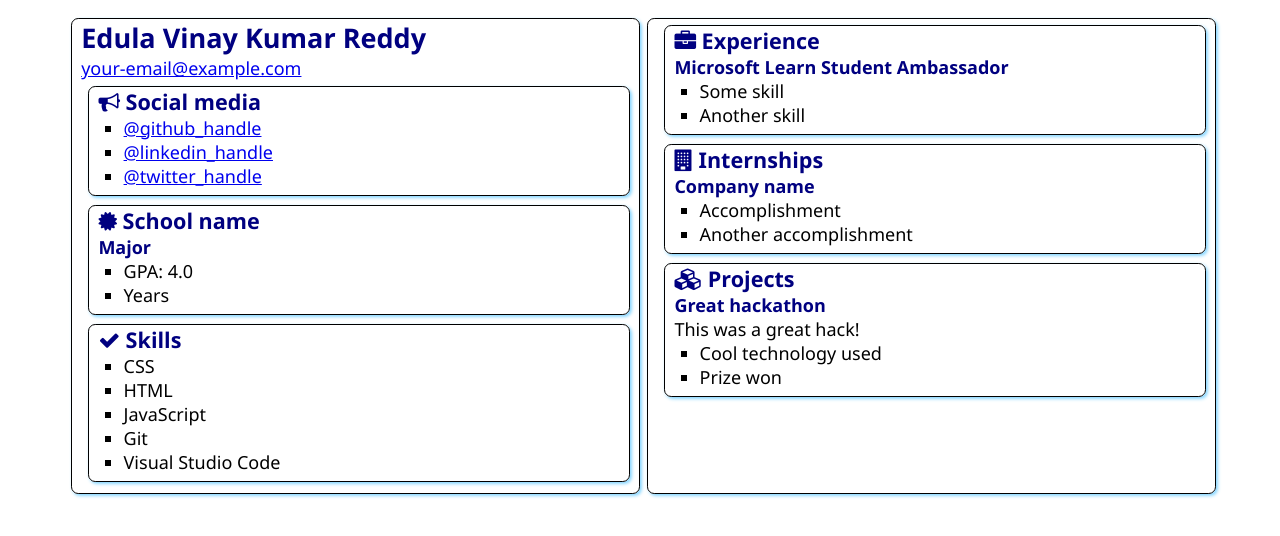
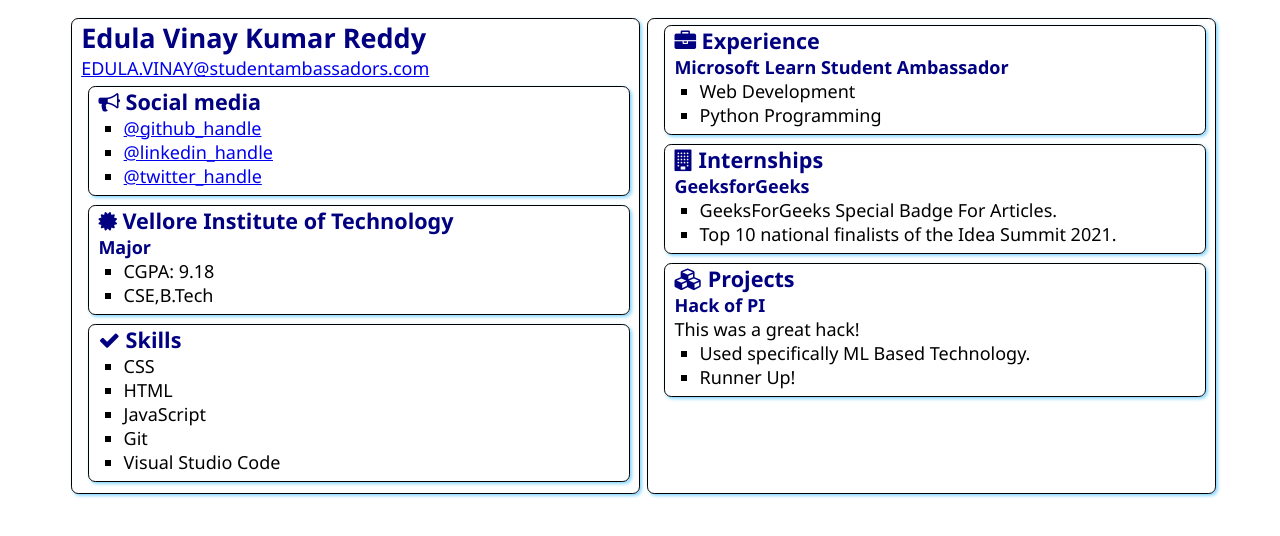
Before and after one commit to VinayEdula/SATechnicalOnboarding, a plain HTML site: page src/index.html in a window 1280 px wide. Drawn offline with Linux system fonts and the light colour scheme.

Commit message:
Updated My Personal Details.
Updated my details !

```diff
--- a/src/index.html
+++ b/src/index.html
@@ -15,7 +15,7 @@
     <main>
         <article class="box">
             <h1>Edula Vinay Kumar Reddy</h1>
-            <div><a href="mailto:your.email@example.com">your-email@example.com</a></div>
+            <div><a href="mailto:EDULA.VINAY@studentambassadors.com">EDULA.VINAY@studentambassadors.com</a></div>
 
             <section class="box">
                 <h2>
@@ -23,9 +23,9 @@
                     Social media
                 </h2>
                 <ul>
-                    <li><a href="https://github.com/<handle>">@github_handle</a></li>
-                    <li><a href="https://linkedin.com/in/<handle>">@linkedin_handle</a></li>
-                    <li><a href="https://twitter.com/<handle>">@twitter_handle</a></li>
+                    <li><a href="https://github.com/vinayedula">@github_handle</a></li>
+                    <li><a href="https://linkedin.com/in/vinayedula">@linkedin_handle</a></li>
+                    <li><a href="https://twitter.com/vinayedula">@twitter_handle</a></li>
                 </ul>
             </section>
 
@@ -33,12 +33,12 @@
                 <div class="education">
                     <h2>
                         <i class="fa fa-certificate" aria-hidden="true"></i>
-                        School name
+                        Vellore Institute of Technology
                     </h2>
                     <h3>Major</h3>
                     <ul>
-                        <li>GPA: 4.0</li>
-                        <li>Years</li>
+                        <li>CGPA: 9.18</li>
+                        <li>CSE,B.Tech</li>
                     </ul>
                 </div>
             </section>
@@ -65,8 +65,8 @@
                 </h2>
                 <h3>Microsoft Learn Student Ambassador</h3>
                 <ul>
-                    <li>Some skill</li>
-                    <li>Another skill</li>
+                    <li>Web Development</li>
+                    <li>Python Programming</li>
                 </ul>
             </section>
             <section class="box">
@@ -75,10 +75,10 @@
                     Internships
                 </h2>
 
-                <h3>Company name</h3>
+                <h3>GeeksforGeeks</h3>
                 <ul>
-                    <li>Accomplishment</li>
-                    <li>Another accomplishment</li>
+                    <li>GeeksForGeeks Special Badge For Articles.</li>
+                    <li>Top 10 national finalists of the Idea Summit 2021.</li>
                 </ul>
             </section>
             <section class="box">
@@ -87,11 +87,11 @@
                     Projects
                 </h2>
 
-                <h3>Great hackathon</h3>
+                <h3>Hack of PI</h3>
                 <div>This was a great hack!</div>
                 <ul>
-                    <li>Cool technology used</li>
-                    <li>Prize won</li>
+                    <li>Used specifically ML Based Technology.</li>
+                    <li>Runner Up!</li>
                 </ul>
             </section>
         </article>
```
